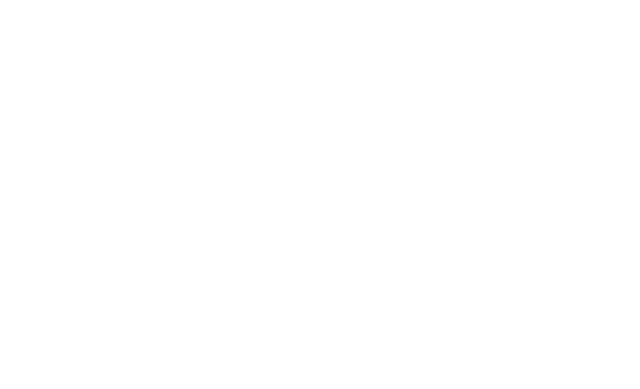
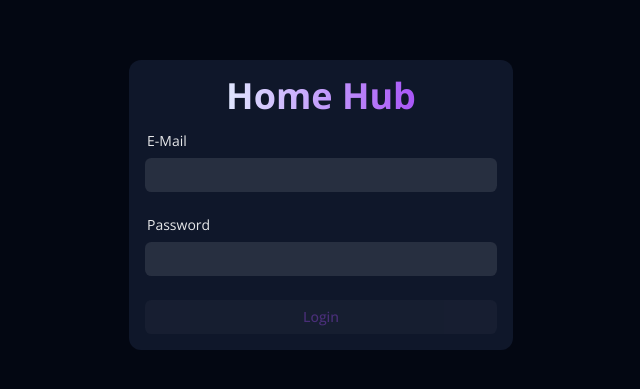
Before and after one commit to OrdenKrieger/hub, a Vue app in the folder frontend/: page /login in a window 1280 px wide. Before the commit this address had no page. Shown: the part 195-584 px from the top of the page, without its empty margins (319-959 px from the left). Built offline with nearby package versions, Linux system fonts and the light colour scheme.

Commit message:
web: Add base for a login view

```diff
--- a/frontend/src/App.vue
+++ b/frontend/src/App.vue
@@ -1,7 +1,29 @@
 <script setup lang="ts">
 import { RouterView } from 'vue-router'
+import {
+  NConfigProvider,
+  NMessageProvider,
+  NDialogProvider,
+  darkTheme,
+  type GlobalThemeOverrides
+} from 'naive-ui'
+
+const themeOverrides: GlobalThemeOverrides = {
+  common: {
+    primaryColor: '#a855f7', // Purple 500
+    primaryColorHover: '#d8b4fe', // Purple 300
+    primaryColorPressed: '#e9d5ff', // Purple 200
+    borderRadius: '0.4rem',
+  }
+}
 </script>
 
 <template>
-  <RouterView />
+  <n-config-provider :theme-overrides="themeOverrides" :theme="darkTheme">
+    <NDialogProvider>
+      <n-message-provider>
+        <RouterView />
+      </n-message-provider>
+    </NDialogProvider>
+  </n-config-provider>
 </template>
--- a/frontend/src/router/index.ts
+++ b/frontend/src/router/index.ts
@@ -8,6 +8,11 @@
       path: '/',
       name: 'home',
       component: HomeView
+    },
+    {
+      path: '/login',
+      name: 'login',
+      component: () => import('@/views/LoginView.vue')
     }
   ]
 })
--- /dev/null
+++ b/frontend/src/views/LoginView.vue
@@ -0,0 +1,79 @@
+<script setup lang="ts">
+import { ref } from 'vue'
+import {
+  NForm,
+  NFormItem,
+  NInput,
+  NButton,
+  type FormInst,
+  type FormRules,
+  type FormValidationError
+} from 'naive-ui'
+
+const formRef = ref<FormInst | null>(null)
+
+interface LoginModel {
+  email: string
+  password: string
+}
+
+const model = ref<LoginModel>({
+  email: '',
+  password: ''
+})
+
+const rules: FormRules = {
+  email: [
+    {
+      required: true,
+      message: 'E-Mail is required'
+    }
+  ],
+  password: [
+    {
+      required: true,
+      message: 'Password is required'
+    }
+  ]
+}
+
+function handleLogin() {
+  formRef.value?.validate((errors: Array<FormValidationError> | undefined) => {
+    if (!errors) {
+      //
+    } else {
+      //
+    }
+  })
+}
+</script>
+
+<template>
+  <div class="flex justify-center items-center h-screen bg-gray-950">
+    <div class="flex flex-col gap-4 items-center w-96 p-4 rounded-xl bg-slate-900">
+      <span
+        class="text-4xl font-bold bg-clip-text text-transparent bg-gradient-to-r from-indigo-100 to-purple-500"
+      >
+        Home Hub</span
+      >
+      <n-form ref="formRef" :model="model" :rules="rules" class="w-full">
+        <n-form-item path="email" label="E-Mail" :show-require-mark="false">
+          <n-input v-model:value="model.email" placeholder="" />
+        </n-form-item>
+        <n-form-item path="password" label="Password" :show-require-mark="false">
+          <n-input v-model:value="model.password" type="password" placeholder="" />
+        </n-form-item>
+        <n-button
+          class="w-full"
+          :disabled="model.email === '' || model.password === ''"
+          type="primary"
+          strong
+          secondary
+          @click="handleLogin"
+        >
+          Login
+        </n-button>
+      </n-form>
+    </div>
+  </div>
+</template>
```
